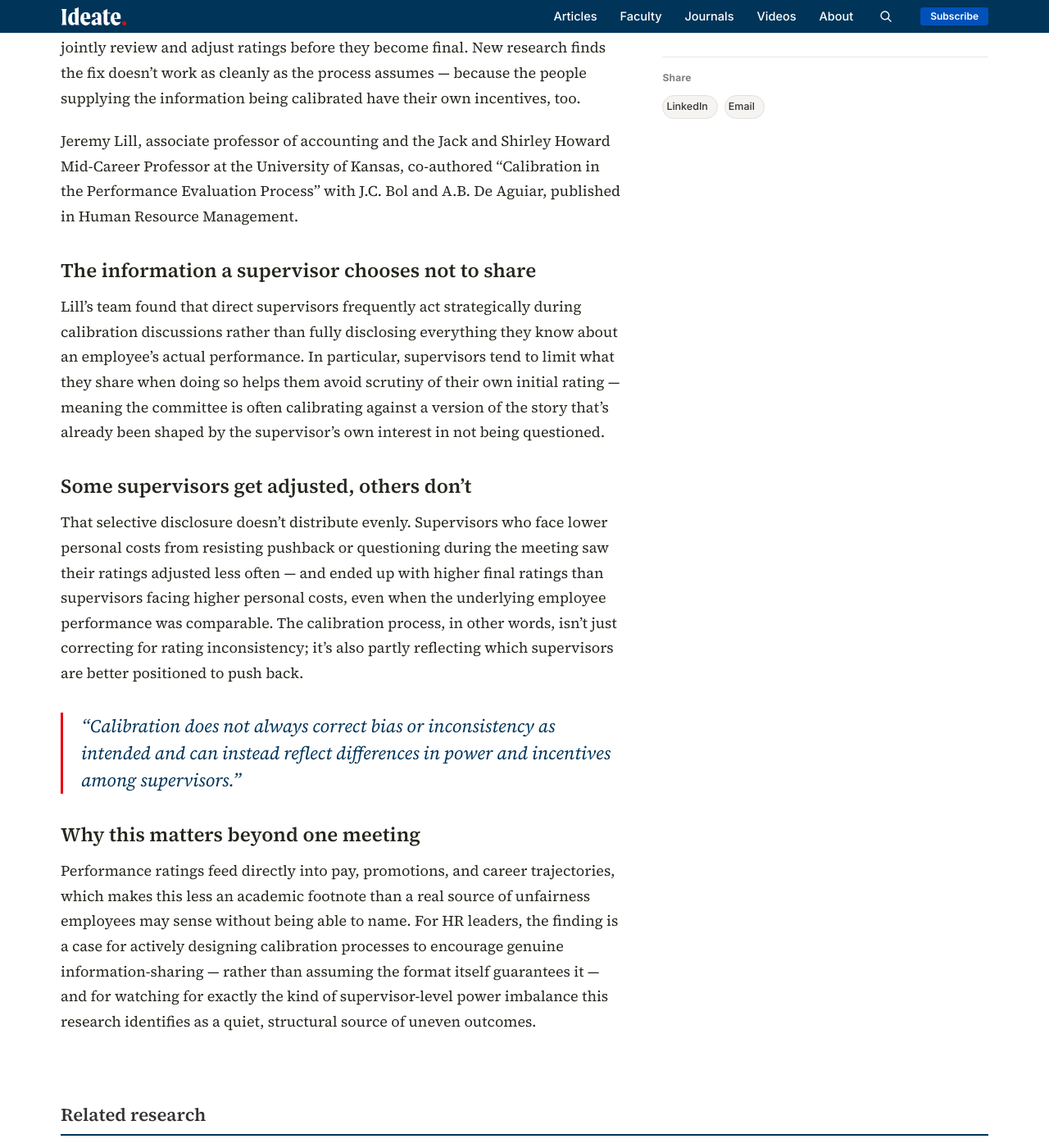
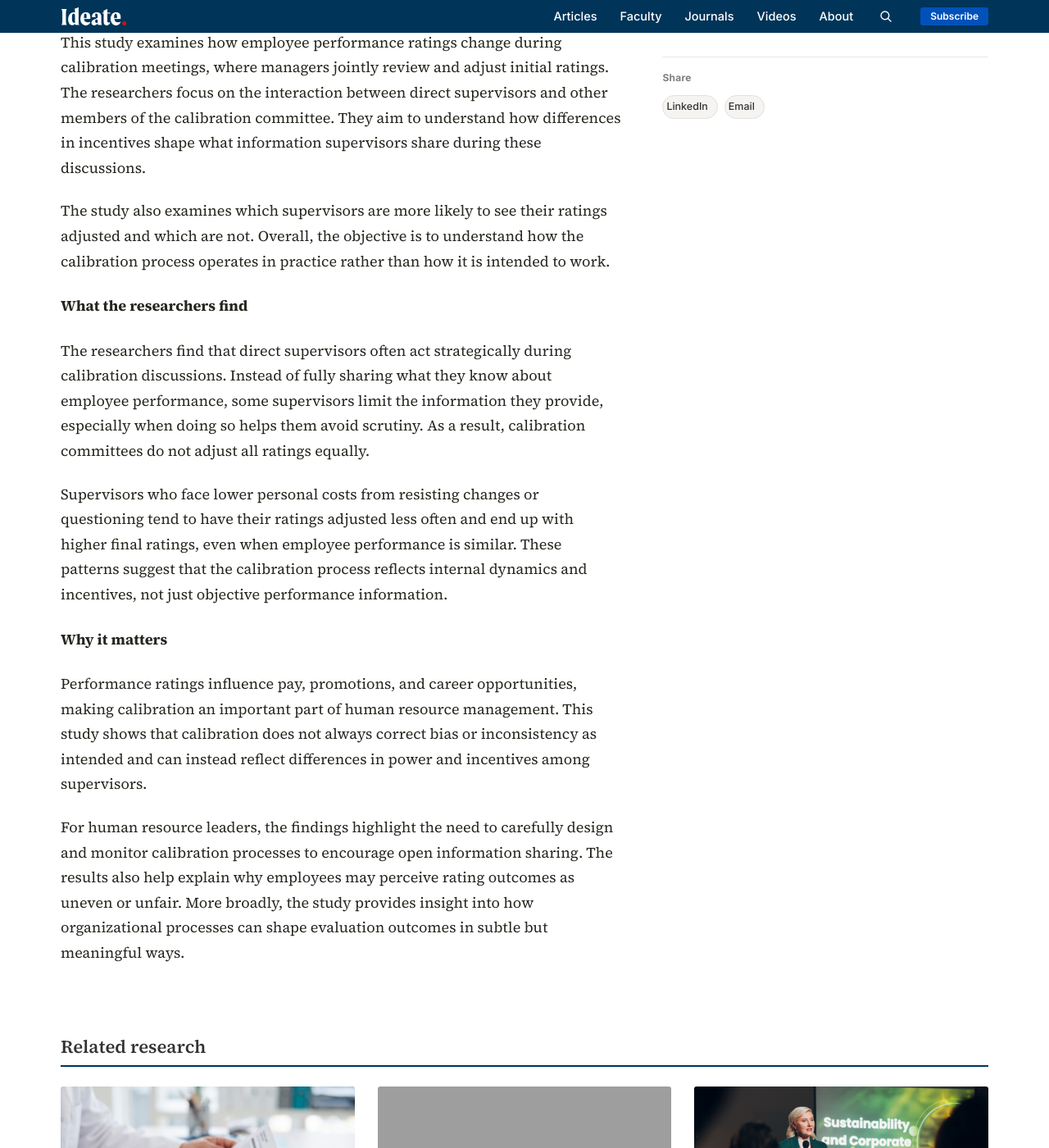
Before and after one commit to KUBschool/ideate, a Jekyll site: the page built from _articles/2025-01-01-performance-calibration-bias.md, in a window 1280 px wide and 1400 px high, scrolled down 1209 px. Shown: the whole window at 82% size. Built offline with Jekyll 4.4.1, drawn with Linux system fonts in a browser that asks for light colours; some of the changed text lies outside the part shown; grey boxes are pictures that could not be loaded.

Commit message:
Update Article “2025-01-01-performance-calibration-bias”

```diff
--- a/_articles/2025-01-01-performance-calibration-bias.md
+++ b/_articles/2025-01-01-performance-calibration-bias.md
@@ -1,39 +1,41 @@
 ---
-title: "Performance review 'calibration' meetings don't correct bias the way they're supposed to"
-dek: "Companies hold calibration meetings so managers can jointly sanity-check performance ratings against each other. New research finds some supervisors quietly manage what gets discussed — and end up with higher ratings for it."
-topic: management
+title: Performance review 'calibration' meetings don't correct bias the way
+  they're supposed to
+dek: Companies hold calibration meetings so managers can jointly sanity-check
+  performance ratings against each other. New research finds some supervisors
+  quietly manage what gets discussed — and end up with higher ratings for it.
+topic: accounting
 faculty:
   - jeremy-lill
-byline: "Jeremy Lill"
-date: 2025-01-01
+byline: Jeremy Lill
+date: 2025-03-30
 image_tint: steam
 featured: false
-source_url: "https://business.ku.edu/research-and-faculty/accounting/research-insights"
-answer_box: >-
-  Research on employee performance-rating calibration meetings — where
-  managers jointly review and adjust initial ratings — finds direct
-  supervisors often withhold information strategically rather than
-  fully disclosing what they know, particularly when doing so helps
-  them avoid scrutiny. Supervisors facing lower personal costs from
-  resisting committee questioning saw their ratings adjusted less often
-  and ended up with higher final ratings, even holding actual employee
-  performance constant.
+source_url: https://business.ku.edu/research-and-faculty/accounting/research-insights
+answer_box: Research on employee performance-rating calibration meetings — where
+  managers jointly review and adjust initial ratings — finds direct supervisors
+  often withhold information strategically rather than fully disclosing what
+  they know, particularly when doing so helps them avoid scrutiny. Supervisors
+  facing lower personal costs from resisting committee questioning saw their
+  ratings adjusted less often and ended up with higher final ratings, even
+  holding actual employee performance constant.
+journal: Human Resource Management
+journal_url: https://onlinelibrary.wiley.com/doi/10.1002/hrm.22302
 ---
+#### Research objective
 
-Calibration meetings exist to fix a real problem: one manager's "excellent" might be another's "good enough," so companies bring supervisors together to jointly review and adjust ratings before they become final. New research finds the fix doesn't work as cleanly as the process assumes — because the people supplying the information being calibrated have their own incentives, too.
+This study examines how employee performance ratings change during calibration meetings, where managers jointly review and adjust initial ratings. The researchers focus on the interaction between direct supervisors and other members of the calibration committee. They aim to understand how differences in incentives shape what information supervisors share during these discussions.
 
-Jeremy Lill, associate professor of accounting and the Jack and Shirley Howard Mid-Career Professor at the University of Kansas, co-authored "Calibration in the Performance Evaluation Process" with J.C. Bol and A.B. De Aguiar, published in Human Resource Management.
+The study also examines which supervisors are more likely to see their ratings adjusted and which are not. Overall, the objective is to understand how the calibration process operates in practice rather than how it is intended to work.
 
-## The information a supervisor chooses not to share
+#### What the researchers find
 
-Lill's team found that direct supervisors frequently act strategically during calibration discussions rather than fully disclosing everything they know about an employee's actual performance. In particular, supervisors tend to limit what they share when doing so helps them avoid scrutiny of their own initial rating — meaning the committee is often calibrating against a version of the story that's already been shaped by the supervisor's own interest in not being questioned.
+The researchers find that direct supervisors often act strategically during calibration discussions. Instead of fully sharing what they know about employee performance, some supervisors limit the information they provide, especially when doing so helps them avoid scrutiny. As a result, calibration committees do not adjust all ratings equally.
 
-## Some supervisors get adjusted, others don't
+Supervisors who face lower personal costs from resisting changes or questioning tend to have their ratings adjusted less often and end up with higher final ratings, even when employee performance is similar. These patterns suggest that the calibration process reflects internal dynamics and incentives, not just objective performance information.
 
-That selective disclosure doesn't distribute evenly. Supervisors who face lower personal costs from resisting pushback or questioning during the meeting saw their ratings adjusted less often — and ended up with higher final ratings than supervisors facing higher personal costs, even when the underlying employee performance was comparable. The calibration process, in other words, isn't just correcting for rating inconsistency; it's also partly reflecting which supervisors are better positioned to push back.
+#### Why it matters
 
-> "Calibration does not always correct bias or inconsistency as intended and can instead reflect differences in power and incentives among supervisors."
+Performance ratings influence pay, promotions, and career opportunities, making calibration an important part of human resource management. This study shows that calibration does not always correct bias or inconsistency as intended and can instead reflect differences in power and incentives among supervisors.
 
-## Why this matters beyond one meeting
-
-Performance ratings feed directly into pay, promotions, and career trajectories, which makes this less an academic footnote than a real source of unfairness employees may sense without being able to name. For HR leaders, the finding is a case for actively designing calibration processes to encourage genuine information-sharing — rather than assuming the format itself guarantees it — and for watching for exactly the kind of supervisor-level power imbalance this research identifies as a quiet, structural source of uneven outcomes.
+For human resource leaders, the findings highlight the need to carefully design and monitor calibration processes to encourage open information sharing. The results also help explain why employees may perceive rating outcomes as uneven or unfair. More broadly, the study provides insight into how organizational processes can shape evaluation outcomes in subtle but meaningful ways.
```
